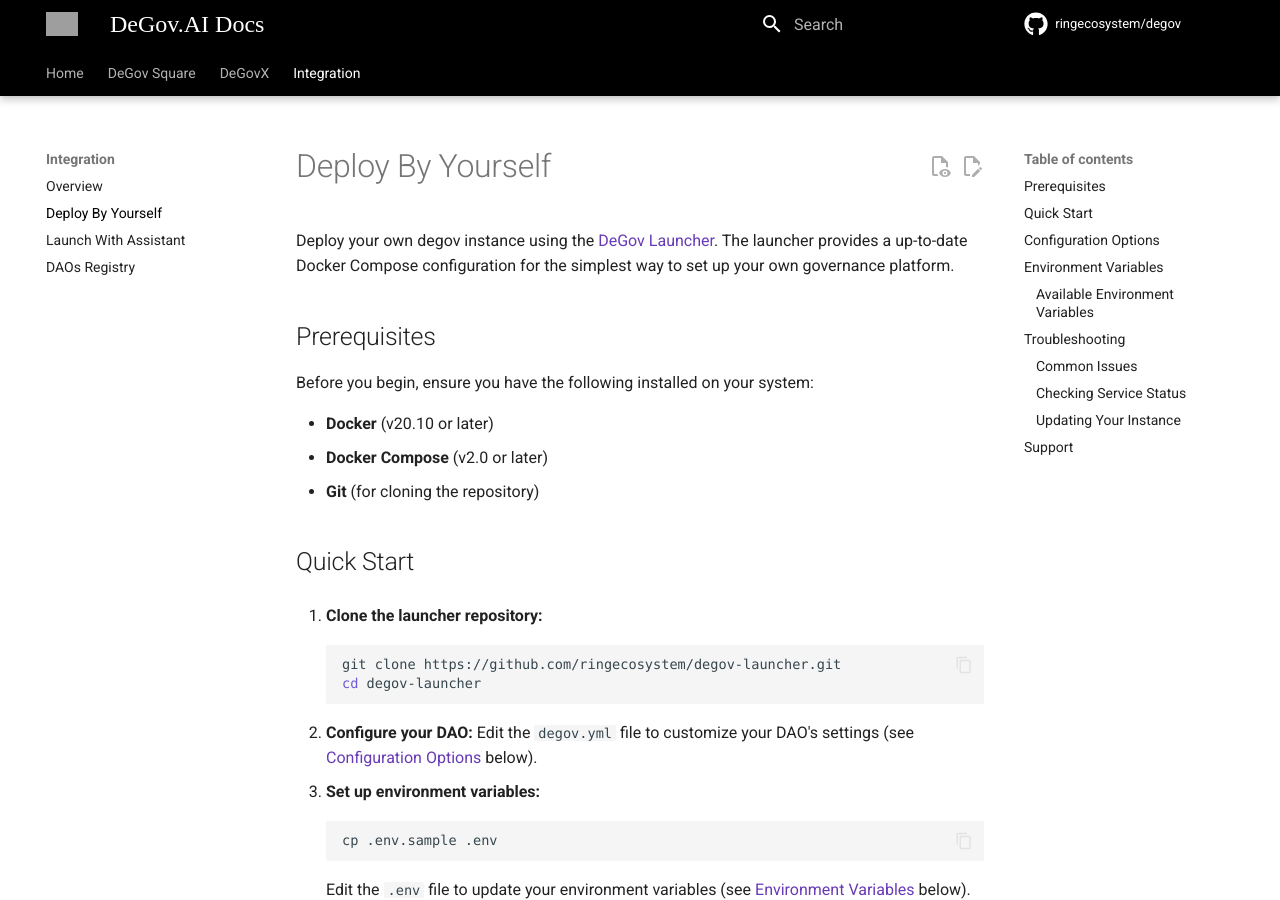
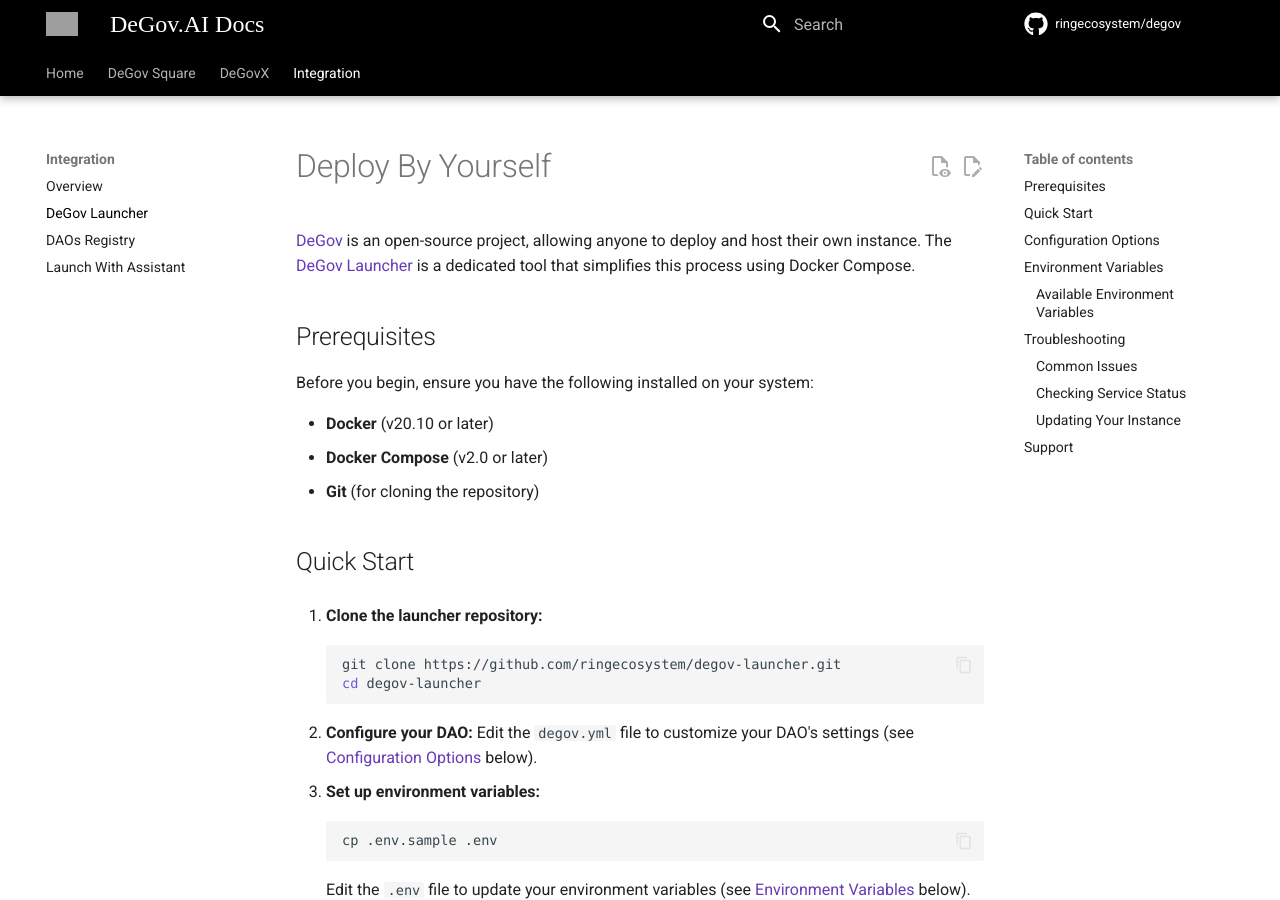
Before and after one commit to ringecosystem/degov-docs, an MkDocs documentation site: the page built from docs/integration/deploy.md, in a window 1280 px wide and 900 px high. Built offline with MkDocs 1.6.1 and Material for MkDocs 9.7.7, drawn with Linux system fonts in a browser that asks for light colours; some web fonts are replaced; comment, search, counter and statistics services are not loaded; some of the changed text lies outside the part shown; grey boxes are pictures that could not be loaded.

Commit message:
Refactor code structure for improved readability and maintainability

```diff
--- a/docs/integration/deploy.md
+++ b/docs/integration/deploy.md
@@ -4,7 +4,7 @@
 
 # Deploy By Yourself
 
-Deploy your own degov instance using the [DeGov Launcher](https://github.com/ringecosystem/degov-launcher). The launcher provides a up-to-date Docker Compose configuration for the simplest way to set up your own governance platform.
+[DeGov](https://github.com/ringecosystem/degov) is an open-source project, allowing anyone to deploy and host their own instance. The [DeGov Launcher](https://github.com/ringecosystem/degov-launcher) is a dedicated tool that simplifies this process using Docker Compose.
 
 ## Prerequisites
 
--- a/mkdocs.yml
+++ b/mkdocs.yml
@@ -148,6 +148,6 @@
       - Overview: degovx/overview.md
   - Integration:
       - Overview: integration/overview.md
-      - Deploy By Yourself: integration/deploy.md
+      - DeGov Launcher: integration/deploy.md
+      - DAOs Registry: integration/registry.md
       - Launch With Assistant: integration/launch.md
-      - DAOs Registry: integration/registry.md
```
Also changed, not shown: docs/integration/registry.md (+9 -0 lines), docs/integration/image.png (added).
